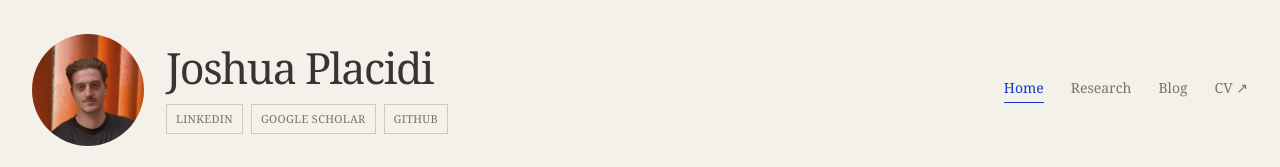
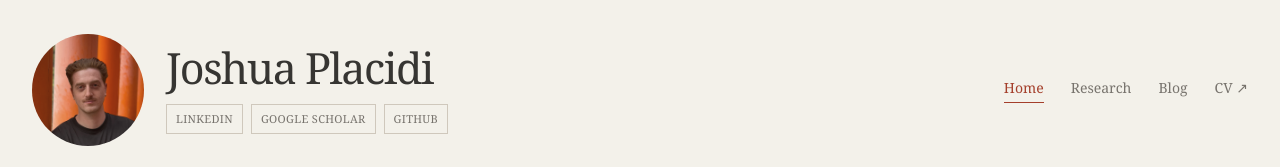
Before and after one commit to JoshuaPlacidi/JoshuaPlacidi.github.io, a React (Vite) app: page / in a window 1280 px wide. Shown: the top 167 px of the page. Built offline with nearby package versions, Linux system fonts and the light colour scheme.

Commit message:
Replace blue links with rust accent

```diff
--- a/app/globals.css
+++ b/app/globals.css
@@ -5,7 +5,7 @@
   --ink: #363532;
   --muted: #77736d;
   --line: #cfc8bc;
-  --accent: #1239c7;
+  --accent: #a43f2b;
 }
 
 * { box-sizing: border-box; }
```
